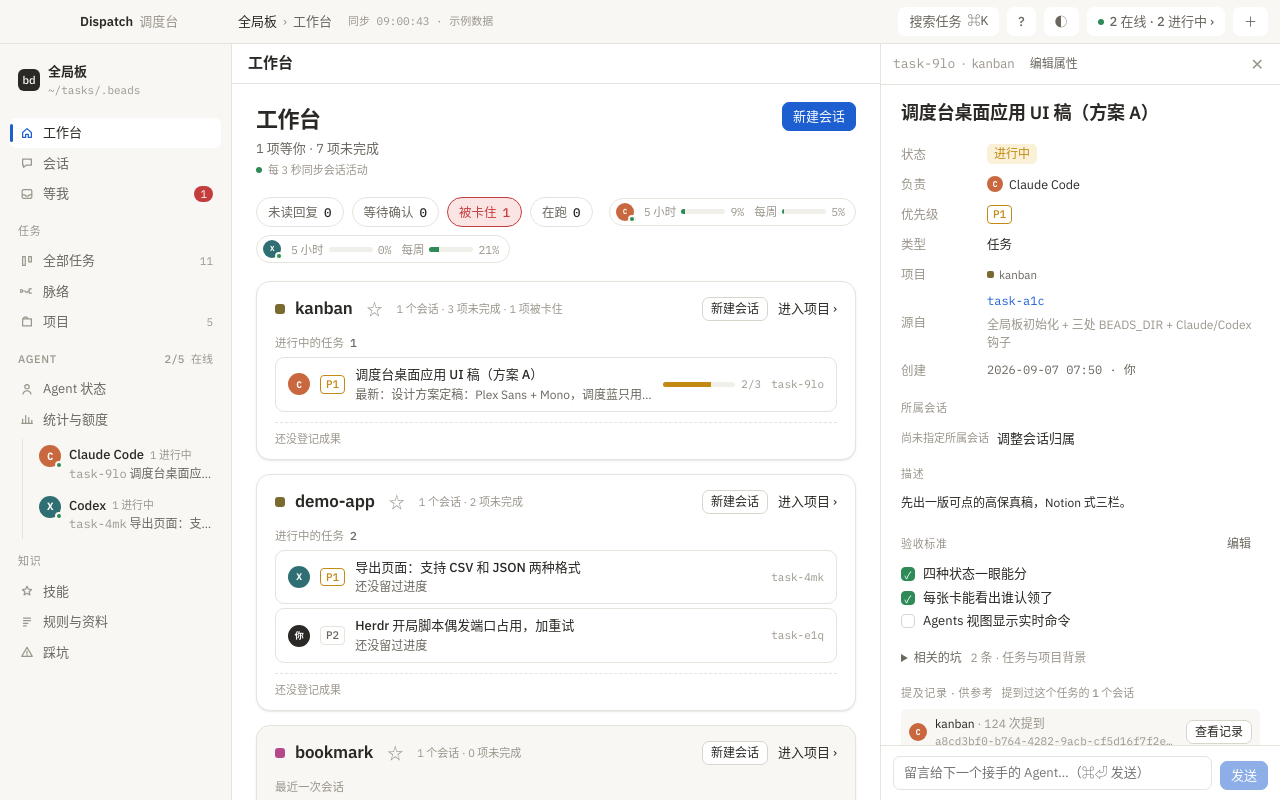
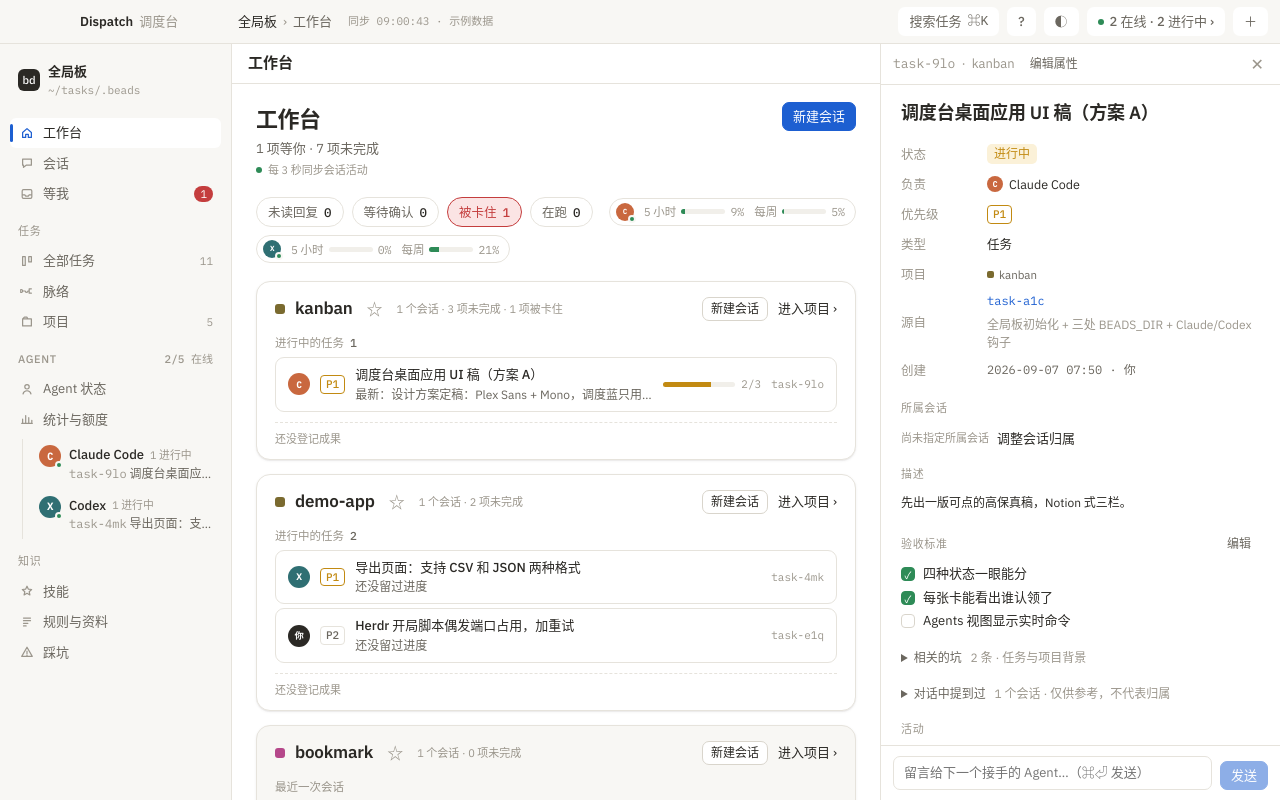
Before and after one commit to SchaeferAnjon/dispatch, a React (Vite) app in the folder app/: page / in a window 1280 px wide. Both pictures are taken after a click on the button 756 px from the left and 348 px from the top of the page. Built offline with nearby package versions, Linux system fonts and the light colour scheme.

Commit message:
fix: task-session links come from explicit labels only; mentions are folded reference

```diff
--- a/app/src/components/Detail.tsx
+++ b/app/src/components/Detail.tsx
@@ -208,10 +208,10 @@ export function Detail({ rows, onOpenSession, id, api, me, initial, root, stamp,
           </details>
         )}
 
-        <div className="sec">
-          <h4>提及记录 · 供参考{refs.length > 0 && <span className="muted" style={{ textTransform: "none", letterSpacing: 0 }}>提到过这个任务的 {refs.length} 个会话</span>}</h4>
+        <details className="sec context-fold">
+          <summary>对话中提到过 <span className="muted">{refs.length} 个会话 · 仅供参考，不代表归属</span></summary>
           {refs.length === 0 ? (
-            <p className="empty-p" style={{ margin: 0 }}>还没有会话提到 {id}。Agent 在对话里用到这个 ID 后，这里会出现"复制恢复命令"。</p>
+            <p className="empty-p" style={{ margin: 0 }}>还没有会话提到 {id}。归属以上方「所属会话」为准。</p>
           ) : (
             <div className="sess-list">
               {refs.map((r) => {
@@ -231,7 +231,7 @@ export function Detail({ rows, onOpenSession, id, api, me, initial, root, stamp,
               })}
             </div>
           )}
-        </div>
+        </details>
 
         <div className="sec">
           <h4>活动</h4>
--- a/app/src/components/Sessions.tsx
+++ b/app/src/components/Sessions.tsx
@@ -108,7 +108,7 @@ export function SessionsView({ activities, issues, outcomes, activityError, onSe
                 <div className="l1"><Avatar actor={a} /><span className="t">{r.title || "（无标题）"}</span>{active?.unread && <span className="unread-dot" title="未读回复" />}{l && !active && <span className={`st sm ${l.state === "working" ? "prog" : "done"}`}>{l.state === "working" ? "在跑" : "开着"}</span>}</div>
                 <div className="l2"><span className="proj" style={{ background: projectColor(r.project) }} />{r.project || "?"}{r.remote && <span className="host-chip">{r.host_name}</span>}<span className="muted">· {ENTRY[r.entrypoint] ?? r.entrypoint ?? ""} · {r.user_msgs} 轮{r.subagents.length ? ` · ${r.subagents.length} 子` : ""}</span><span className="ago mono">{relTime(new Date(r.last_at * 1000).toISOString())}</span></div>
                 {active && <div className="l3 activity-text">{activityLabel(active)} · {active.activity}</div>}
-                {r.current_task && issues.some(i => i.id === r.current_task && i.status === "in_progress") && <div className="l3 mono">关联任务 {r.current_task}</div>}
+                {(() => { const own = issues.filter(i => linkedSessions(i).includes(r.session_id) && i.status !== "closed"); return own.length ? <div className="l3 linked-tasks"><span className="mono">{own[0].id}</span> {own[0].title}{own.length > 1 ? ` · 还有 ${own.length - 1} 项` : ""}</div> : null; })()}
               </button><OpenSessionButton session={r} compact /></div>
             );
           })}
--- a/app/src/components/views.tsx
+++ b/app/src/components/views.tsx
@@ -6,6 +6,7 @@ import { COLUMNS, NO_RESUME, SOURCE_LABEL, actorOf, columnOf, durSince, isReview
 import type { Column, Host, Issue, SessionRef } from "../types";
 import type { AgentStartInput, AgentStartResult } from "../api";
 import { Avatar, Pri, ProjectTag, StatusPill, TYPE_LABEL } from "./ui";
+import { linkedSessions } from "../projectModel";
 
 interface Common { progress?: Record<string, string>; issues: Issue[]; selected: string | null; onSelect: (id: string) => void; me: string; rootOf?: (id: string) => Issue | undefined }
 
@@ -206,7 +207,7 @@ export function AgentsView({ agents, apps, onSelect, onCopyResume, onFocus, refs
                   <div className="agent-session-main">
                     <div className="agent-session-title"><span className="proj-name">{s.herdr?.title || r?.title || s.project || "未关联会话记录"}</span><span className={`st sm ${s.state === "working" ? "prog" : s.state === "idle" ? "done" : "open"}`}>{sessionStatus(s)}</span></div>
                     <div className="agent-session-meta"><span>{s.state_source === "transcript" ? "实际会话记录" : s.source_kind === "unknown" ? "来源未识别" : s.source_app}</span>{s.remote && <span>{s.host_name}</span>}<span>{s.last_at ? `${durSince(s.last_at)}前活动` : "尚无活动上报"}</span></div>
-                    {r?.current_task && a.current.some(i => i.id === r.current_task) && <button className="link mono small" onClick={() => onSelect(r.current_task!)}>{r.current_task}</button>}
+                    {(() => { const own = a.current.find(i => linkedSessions(i).includes(s.session_id)); return own ? <button className="link small linked-task" onClick={() => onSelect(own.id)}><span className="mono">{own.id}</span> {own.title}</button> : null; })()}
                   </div>
                   <div className="agent-session-actions"><button className="copy-btn" onClick={() => onFocus(s.session_id)} title="切到会话所在的软件">打开</button>{s.registered && !s.session_id.startsWith("pid-") && !NO_RESUME.has(s.agent) && <button className="copy-btn" onClick={() => onCopyResume(s.agent, s.session_id, s.cwd)}>恢复</button>}</div>
                 </div>
--- a/app/src/styles.css
+++ b/app/src/styles.css
@@ -45,6 +45,7 @@
 .project-card:hover{border-color:var(--accent)}.project-card>div:first-child{display:flex;align-items:center;gap:12px;flex-wrap:wrap}.project-card h3{margin:0;font-size:19px;overflow-wrap:anywhere}
 .project-card p{margin:0;color:var(--ink-2);font-size:14px;line-height:1.7;min-height:48px;display:-webkit-box;-webkit-line-clamp:2;-webkit-box-orient:vertical;overflow:hidden;overflow-wrap:anywhere}
 .project-card>.link{margin-top:auto}.project-latest{font-size:13px;color:var(--accent);overflow-wrap:anywhere}
+.linked-tasks,.linked-task{font-size:11.5px;color:var(--ink-2);white-space:nowrap;overflow:hidden;text-overflow:ellipsis;text-align:left}
 .hub-dir-head{display:flex;justify-content:space-between;gap:12px;align-items:baseline;flex-wrap:wrap;margin-bottom:10px}.hub-dir-head code{font-family:var(--mono);font-size:13px;overflow-wrap:anywhere}
 .hub-tabs{display:flex;gap:6px;flex-wrap:wrap;border-bottom:1px solid var(--line);padding-bottom:12px;margin-bottom:18px}
 .hub-tools{display:flex;align-items:center;gap:12px;flex-wrap:wrap;margin-bottom:16px}.hub-tools input{flex:1;min-width:180px}
```
